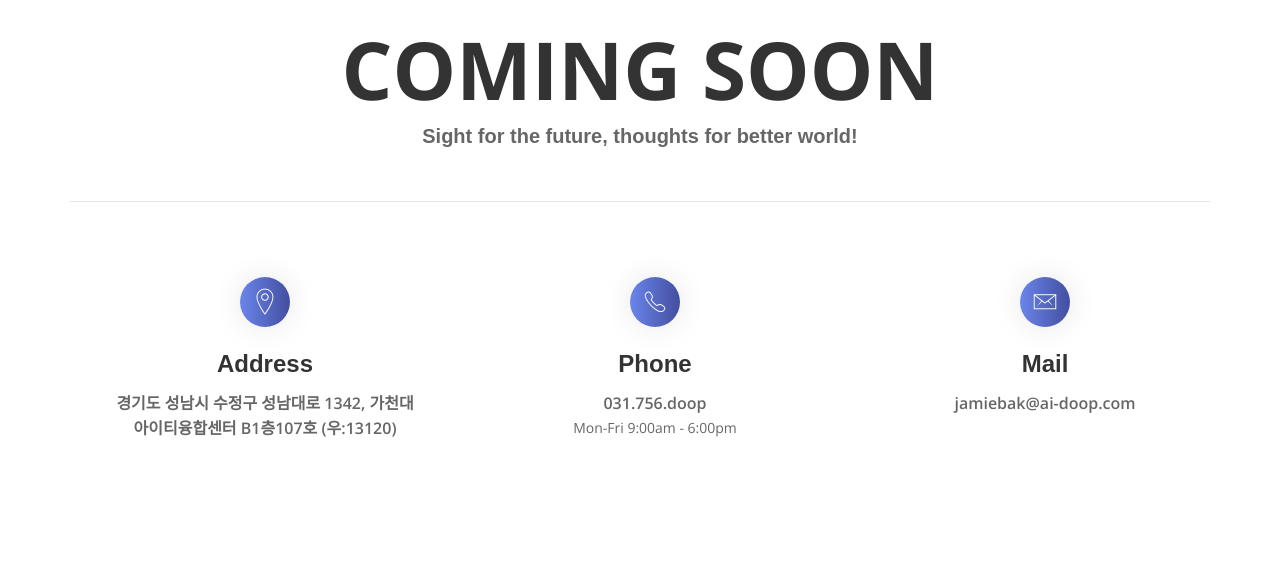
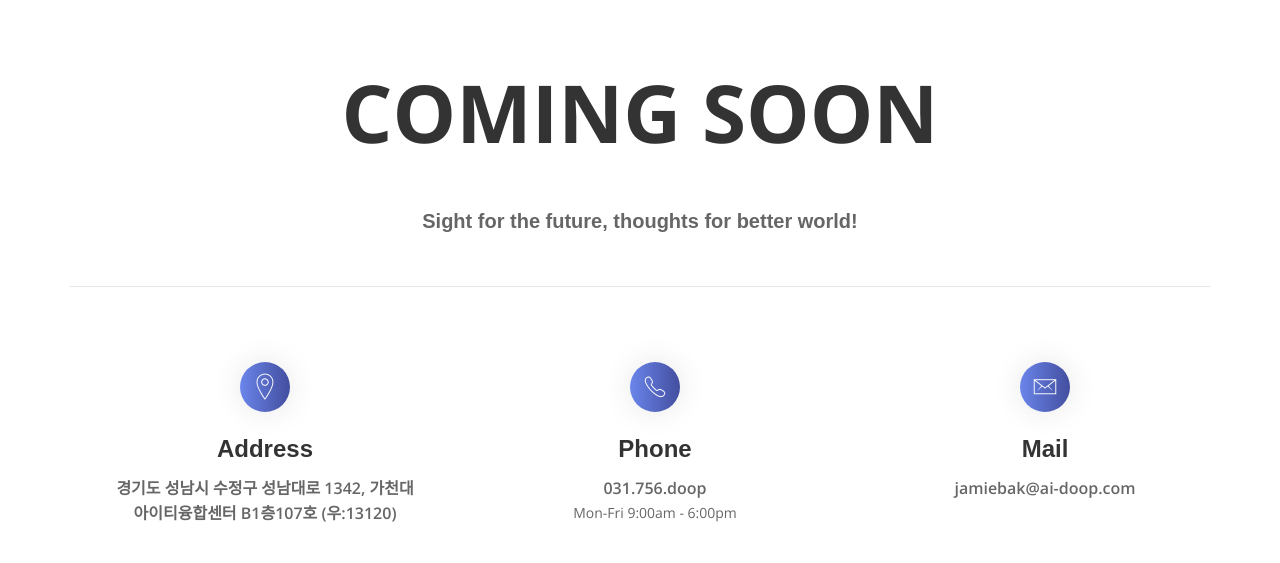
Before and after one commit to aidoop/aidoop.github.io, a plain HTML site: page index.html in a window 1280 px wide. Shown: the part 299-862 px from the top of the page. Drawn offline with nearby package versions, Linux system fonts and the light colour scheme; files whose address does not match are found by name.

Commit message:
style fix

```diff
--- a/css/custom.css
+++ b/css/custom.css
@@ -13,3 +13,6 @@ NOTE: You can use your styling layout by this file to your website.
   width: 50px;
   line-height: 50px;
 }
+.iq-coming .big-text {
+  line-height: initial;
+}
```
